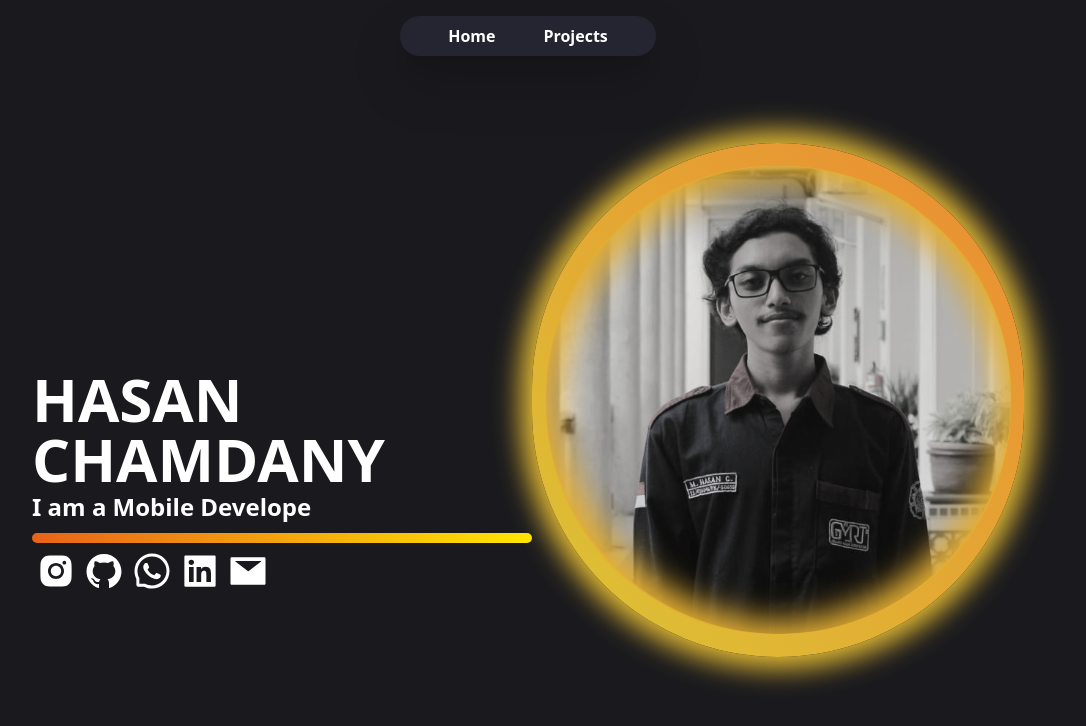
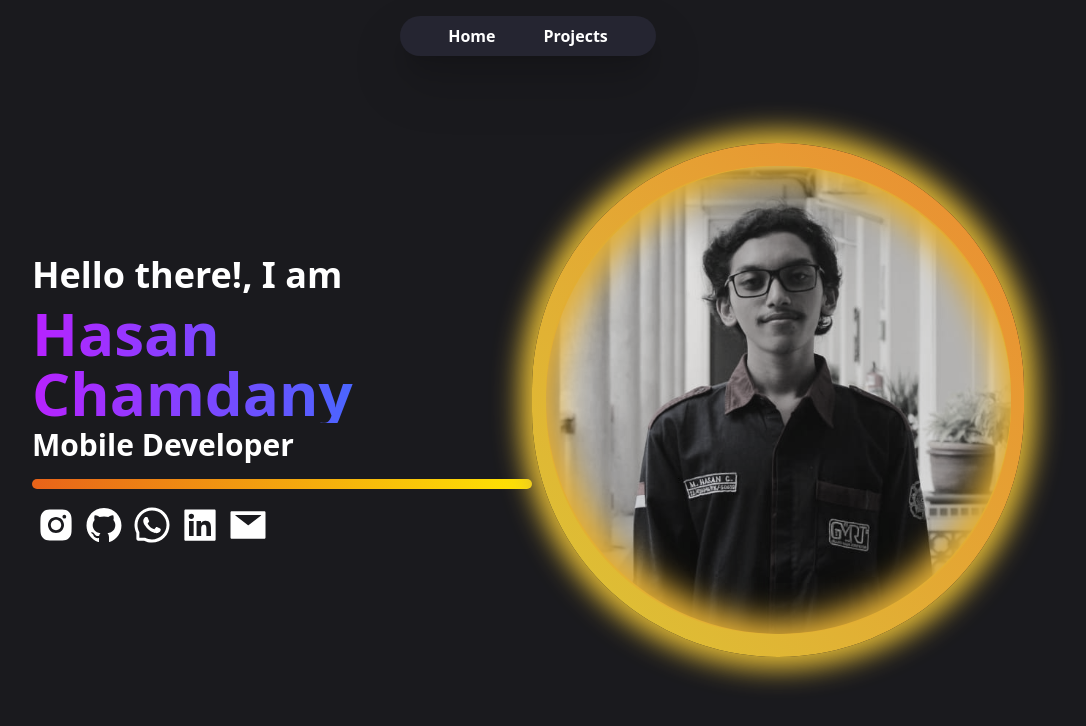
Before and after one commit to hasanchamdany/hasanchamdany.github.io, a Next.js app: page / in a window 1280 px wide. Shown: the top 726 px of the page, without its empty margins (112-1198 px from the left). Built offline with nearby package versions, Linux system fonts and the light colour scheme.

Commit message:
feat(style): add gradient title text

```diff
--- a/src/pages/index.js
+++ b/src/pages/index.js
@@ -22,7 +22,6 @@ import HumanVector from "./../../public/images/human-vector.png";
 
 const inter = Inter({ subsets: ["latin"] });
 
-
 export default function Home() {
   return (
     <>
@@ -31,36 +30,50 @@ export default function Home() {
         <div className="bg-dark-base  w-full h-screen">
           {/* <h1>test woe</h1> */}
           <div className="md:flex flex-row justify-between mx-36 items-center h-screen block">
-            <div className="  text-white flex flex-col font-bold ">
+            <div className="   flex flex-col gap-2 font-bold ">
+              <div className="text-white">
+                <h2 className="text-4xl">Hello there!, I am</h2>
+              </div>
               <div
-                className="md:mt-40 mt-10 md:text-6xl text-3xl justify-start"
+                className=" md:text-6xl text-3xl justify-start text-gradient-to-r from-[#B822FF] to-[#0D8BFF]"
                 data-aos="fade-right"
               >
-                <h1 data-aos="fade-right">HASAN</h1>
-                <h1 data-aos="fade-right">CHAMDANY</h1>
+                <h1
+                  data-aos="fade-right"
+                  className="bg-gradient-to-r from-[#B822FF] to-[#0D8BFF] text-transparent bg-clip-text"
+                  style={{
+                    color:
+                      "linear-gradient(99deg, #B822FF 3.09%, #0D8BFF 100%)",
+                  }}
+                >
+                  Hasan Chamdany
+                </h1>
               </div>
+              <div className="text-white text-xl">
                 <TypeAnimation
                   // Same String at the start will only be typed once, initially
                   sequence={[
-                  "I am a Web Developer",
+                    "Web Developer",
                     1000,
-                  "I am a UI/UX Designer",
+                    "UI/UX Designer",
                     1000,
-                  "I am a Mobile Developer",
+                    "Mobile Developer",
                     1000,
-                  "I am a Data Engineer",
+                    "Data Engineer",
                     1000,
                   ]}
                   speed={50} // Custom Speed from 1-99 - Default Speed: 40
                   style={{ fontSize: "1.5em" }}
                   wrapper="span" // Animation will be rendered as a <span>
                   repeat={Infinity} // Repeat this Animation Sequence infinitely
+                  className="text-white"
                 />
+              </div>
               <div className="md:w-[500px] w-[300px] max-h-[10px] bg-gradient-to-r from-[#E86319] to-[#FFE603] rounded-xl mt-2 text-transparent">
                 {" "}
                 p
               </div>
-              <div className="flex w-full h-fit mt-2 justify-start">
+              <div className="flex w-full h-fit mt-2 justify-start text-white">
                 <Link href="https://www.instagram.com/hasan.chamdany/">
                   <AiFillInstagram className="w-[40px] h-[40px] mx-1" />
                 </Link>
```
Lines whose indentation alone changed are shown as unchanged.
